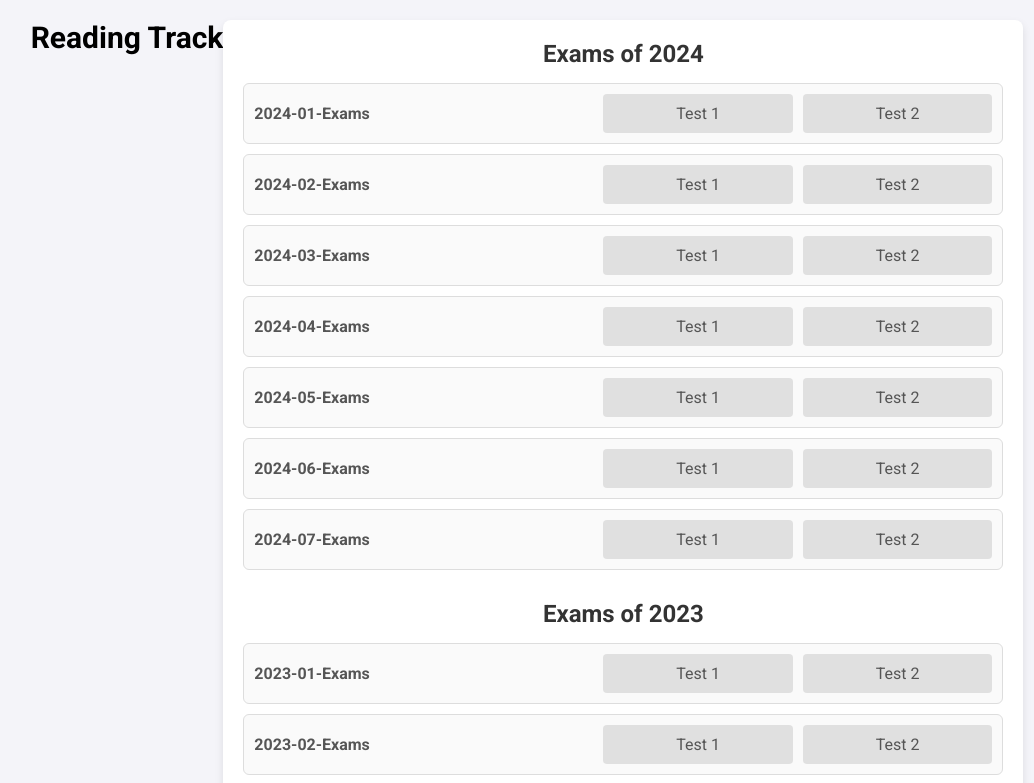
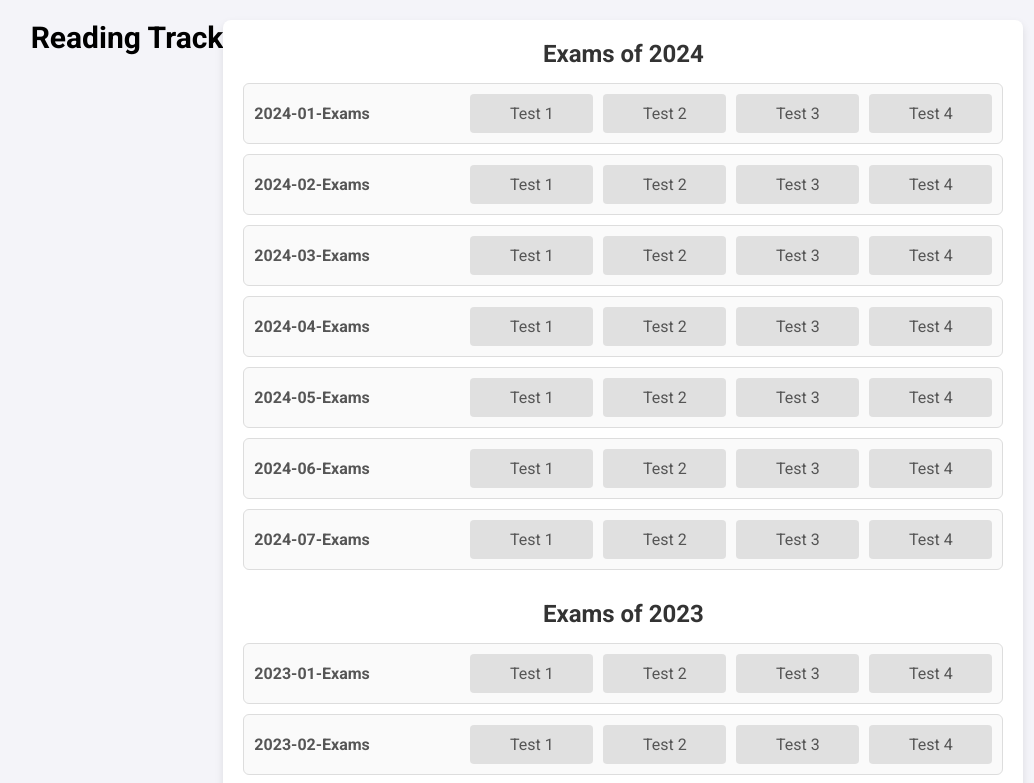
Before and after one commit to akramthedev/die-deutsch-traum, a React (Create React App) app: page /TimeManag in a window 1280 px wide. Shown: the top 783 px of the page, without its empty margins (113-1147 px from the left). Built offline with nearby package versions, Linux system fonts and the light colour scheme.

Commit message:
Update TimeManag.jsx

```diff
--- a/src/TimeManag.jsx
+++ b/src/TimeManag.jsx
@@ -60,7 +60,7 @@ const TimeManag = () => {
     }
   };
 
-  const categories = ["Test 1", "Test 2"];
+  const categories = ["Test 1", "Test 2", "Test 3", "Test 4"];
 
   return (
     <div className="Tracking">      <h1>Reading Track</h1>
```
